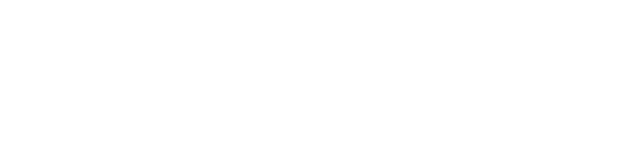
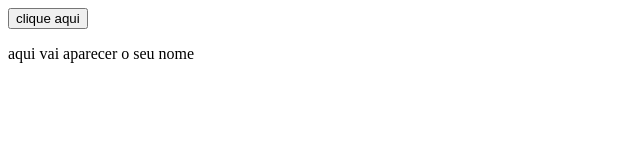
Before and after one commit to EnricoBrasil/atvJs, a plain HTML site: page exercicio4/index - Copia.html in a window 1280 px wide. Shown: the whole page, without its empty margins (0-640 px from the left). Drawn offline with Linux system fonts and the light colour scheme.

Commit message:
4 exercicio

```diff
--- a/exercicio4/index - Copia.html
+++ b/exercicio4/index - Copia.html
@@ -7,6 +7,7 @@
     <title>Document</title>
 </head>
 <body>
-
+    <button onclick="showName()">clique aqui</button>
+    <p id="helloName">aqui vai aparecer o seu nome</p>
 </body>
 </html>
--- a/exercicio4/script - Copia (4).js
+++ b/exercicio4/script - Copia (4).js
@@ -0,0 +1,5 @@
+function showName(){
+    let name = prompt("digite o seu nome");
+    document.getElementById("helloName").value
+    innerHTML(`Olá ${name}, Seja Bem-Vindo`);
+}
```
